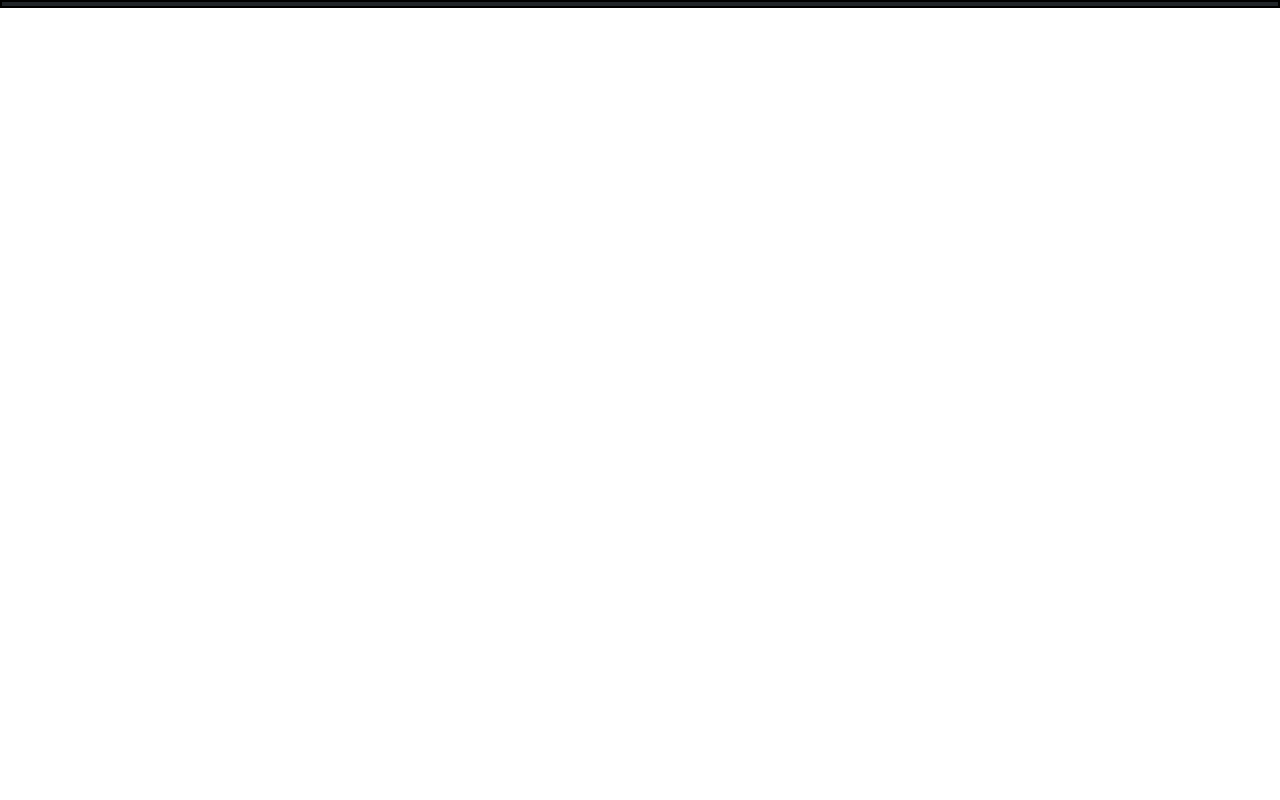
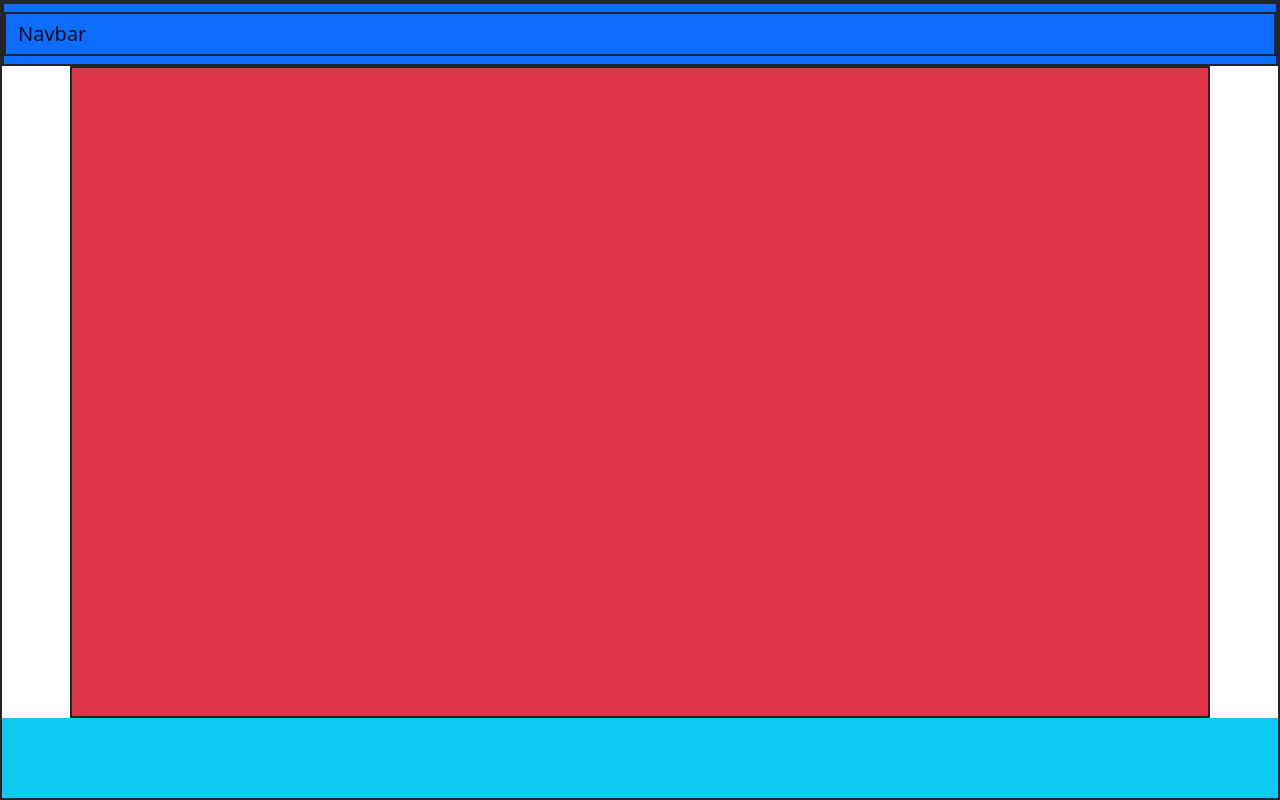
Before and after one commit to superkingsely/boostrap-practice, a website: page index.html in a window 1280 px wide. Drawn offline with nearby package versions, Linux system fonts and the light colour scheme.

Commit message:
page ready

```diff
--- a/index.html
+++ b/index.html
@@ -6,13 +6,32 @@
     <meta name="viewport" content="width=device-width, initial-scale=1.0">
     <title>Document</title>
     <link rel="stylesheet" href="./node_modules/bootstrap/dist/css/bootstrap.css">
+    <link rel="stylesheet" href="style.css">
     <style>
-        *{
+        div,nav,main {
             border: 2px solid;
+            padding: 0;
+            margin: 0;
+            box-sizing: border-box;
         }
     </style>
 </head>
 <body>
+    <!-- parent -->
+    <div class="container-fluid gx-0  d-flex flex-column" style="min-height: 100vh;">
 
+        <!-- navbar -->
+    <nav class="navbar bg-primary ">
+        <div class="container-fluid">
+        <a class="navbar-brand" href="./bootstrap-components/navbar.html">Navbar</a>
+        </div>
+    </nav>
+    <main class="container-lg bg-danger
+     flex-grow-1">
+
+    </main>
+    <footer class="container-fluid bg-info" style="min-height: 10vh;">
+    </footer>
+    </div>
 </body>
 </html>
--- /dev/null
+++ b/style.css
@@ -0,0 +1,3 @@
+:root{
+    --bs-primary: #0dfd89;
+}
```
Also changed, not shown: bootstrap-components/navbar.html (added, +27 -0 lines).
